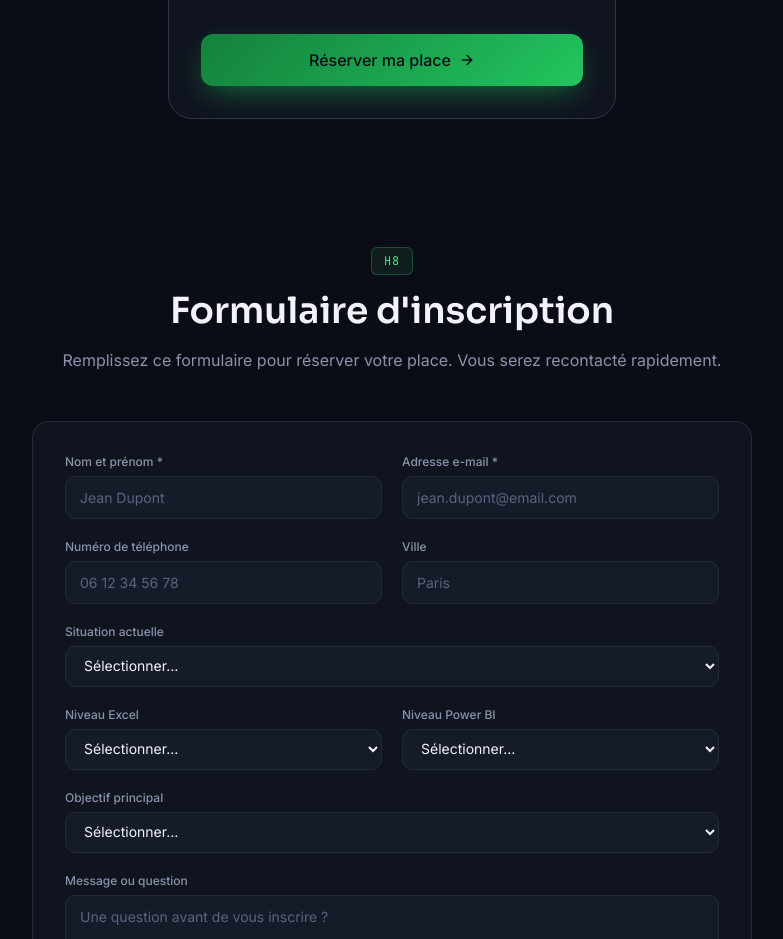
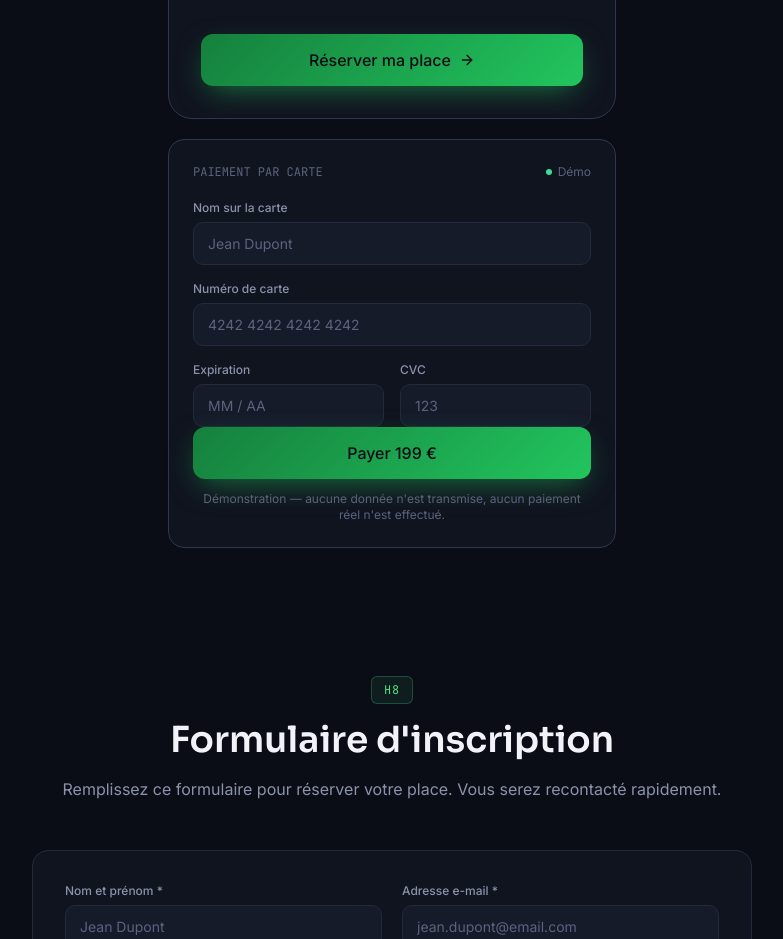
Before and after one commit to TAKOU-24/Formation-Excel-Power-BI, a React (Vite) app: page / in a window 1280 px wide. Shown: the part 4680-5619 px from the top of the page, without its empty margins (248-1031 px from the left). Built offline with nearby package versions, Linux system fonts and the light colour scheme.

Commit message:
Update App.jsx

```diff
--- a/src/App.jsx
+++ b/src/App.jsx
@@ -140,6 +140,7 @@ export default function App() {
   const [openFaq, setOpenFaq] = useState(0);
   const [photoError, setPhotoError] = useState(false);
   const [submitted, setSubmitted] = useState(false);
+  const [paymentDemoDone, setPaymentDemoDone] = useState(false);
   const [submitting, setSubmitting] = useState(false);
   const [submitError, setSubmitError] = useState(false);
   const [form, setForm] = useState({
@@ -600,6 +601,66 @@ export default function App() {
               Réserver ma place <ArrowRight size={16} />
             </PrimaryButton>
           </div>
+
+          {/* Formulaire de paiement — DÉMO / PRÉSENTATION UNIQUEMENT. Aucune donnée de carte
+              n'est envoyée où que ce soit ; le "paiement" est simulé localement dans le navigateur. */}
+          <div
+            className="rounded-2xl p-6 mt-5"
+            style={{ background: COLORS.surface, border: `1px solid ${COLORS.borderLight}` }}
+          >
+            <div className="flex items-center justify-between mb-5">
+              <p style={{ ...fontMono, color: COLORS.mutedDark }} className="text-xs">
+                PAIEMENT PAR CARTE
+              </p>
+              <div className="flex items-center gap-1.5">
+                <div className="w-1.5 h-1.5 rounded-full" style={{ background: COLORS.green }} />
+                <span style={{ color: COLORS.mutedDark }} className="text-xs">Démo</span>
+              </div>
+            </div>
+
+            {paymentDemoDone ? (
+              <div className="text-center py-6">
+                <CheckCircle2 size={36} color={COLORS.green} className="mx-auto mb-3" />
+                <p style={{ ...fontDisplay, color: COLORS.text }} className="font-semibold mb-1">Paiement simulé avec succès</p>
+                <p style={{ color: COLORS.mutedDark }} className="text-xs mb-4">
+                  Ceci est une démonstration — aucune somme n'a été prélevée.
+                </p>
+                <button
+                  onClick={() => setPaymentDemoDone(false)}
+                  className="text-xs px-4 py-2 rounded-lg"
+                  style={{ color: COLORS.cyan, background: "rgba(74,222,128,0.08)", border: `1px solid rgba(74,222,128,0.25)`, cursor: "pointer" }}
+                >
+                  Revoir la démo
+                </button>
+              </div>
+            ) : (
+              <>
+                <div className="space-y-4">
+                  <Field label="Nom sur la carte">
+                    <input placeholder="Jean Dupont" style={inputStyle} />
+                  </Field>
+                  <Field label="Numéro de carte">
+                    <input placeholder="4242 4242 4242 4242" style={inputStyle} />
+                  </Field>
+                  <div className="grid grid-cols-2 gap-4">
+                    <Field label="Expiration">
+                      <input placeholder="MM / AA" style={inputStyle} />
+                    </Field>
+                    <Field label="CVC">
+                      <input placeholder="123" style={inputStyle} />
+                    </Field>
+                  </div>
+                </div>
+
+                <PrimaryButton onClick={() => setPaymentDemoDone(true)} full>
+                  Payer 199 €
+                </PrimaryButton>
+                <p style={{ color: COLORS.mutedDark }} className="text-xs text-center mt-3">
+                  Démonstration — aucune donnée n'est transmise, aucun paiement réel n'est effectué.
+                </p>
+              </>
+            )}
+          </div>
         </div>
       </section>
 
```
